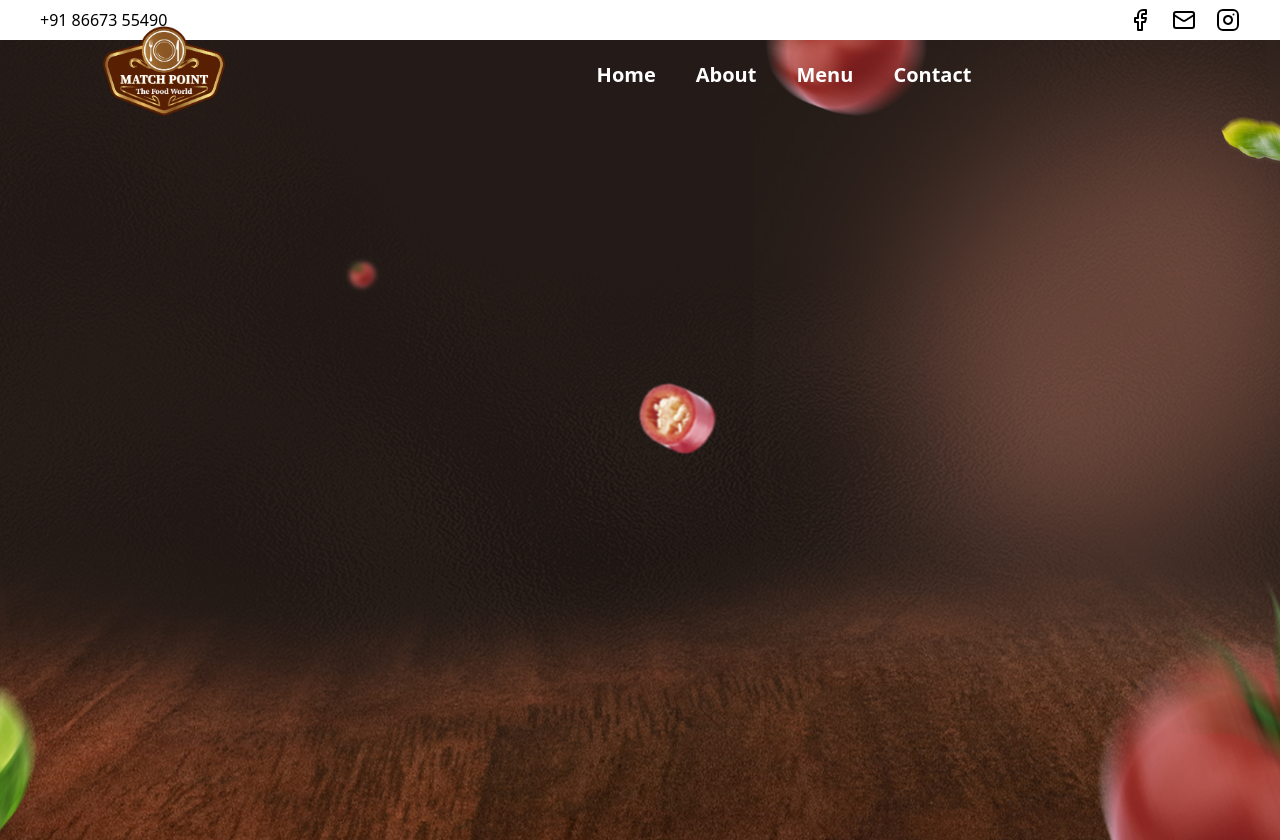
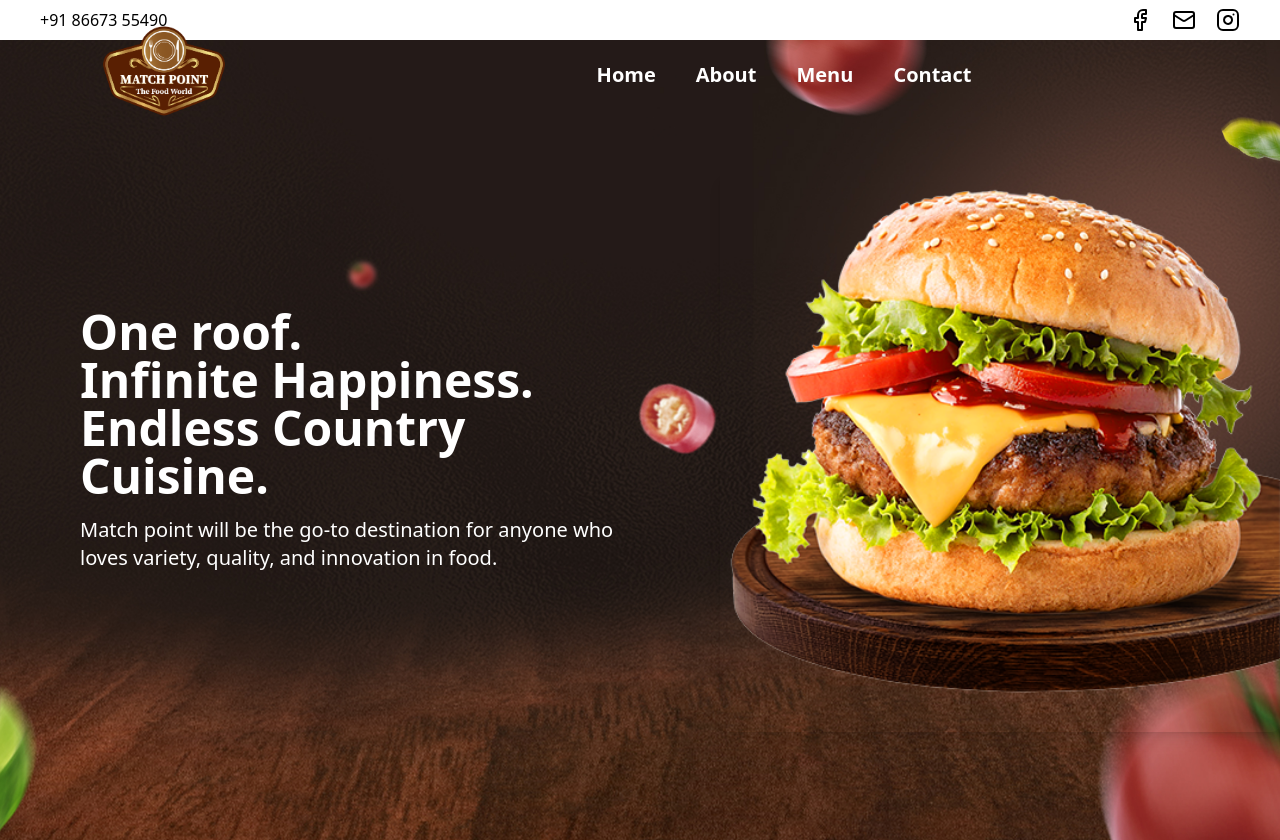
Before and after one commit to ZADPRO/MATCHPOINTSALEM, a React (Vite) app: page / in a window 1280 px wide. Built offline with nearby package versions, Linux system fonts and the light colour scheme.

Commit message:
home drafted

```diff
--- a/src/components/02-Home/Home.tsx
+++ b/src/components/02-Home/Home.tsx
@@ -1,11 +1,30 @@
 import React from "react";
 import "./Home.css";
+
+import burger from "../../assets/homePage/burger.png";
 
 const Home: React.FC = () => {
   return (
     <div>
-      <div className="homePageContainer01">
-        <div className="h-[100vh]"></div>
+      <div className="homePageContainer01 flex lg:flex-row flex-col items-center justify-center h-screen bg-cover bg-center text-white">
+        <div className="text-start px-6 lg:px-20 flex-1">
+          <h1 className="text-4xl lg:text-5xl font-bold mb-4">
+            One roof. <br />
+            Infinite Happiness. <br />
+            Endless Country Cuisine.{" "}
+          </h1>
+          <p className="text-lg lg:text-xl max-w-2xl mx-auto">
+            Match point will be the go-to destination for anyone who loves
+            variety, quality, and innovation in food.
+          </p>
+        </div>
+        <div className="mt-6 flex-1">
+          <img
+            src={burger}
+            alt="Home Banner"
+            className="w-full max-w-[600px] rounded-lg shadow-lg"
+          />
+        </div>
       </div>
     </div>
   );
```
